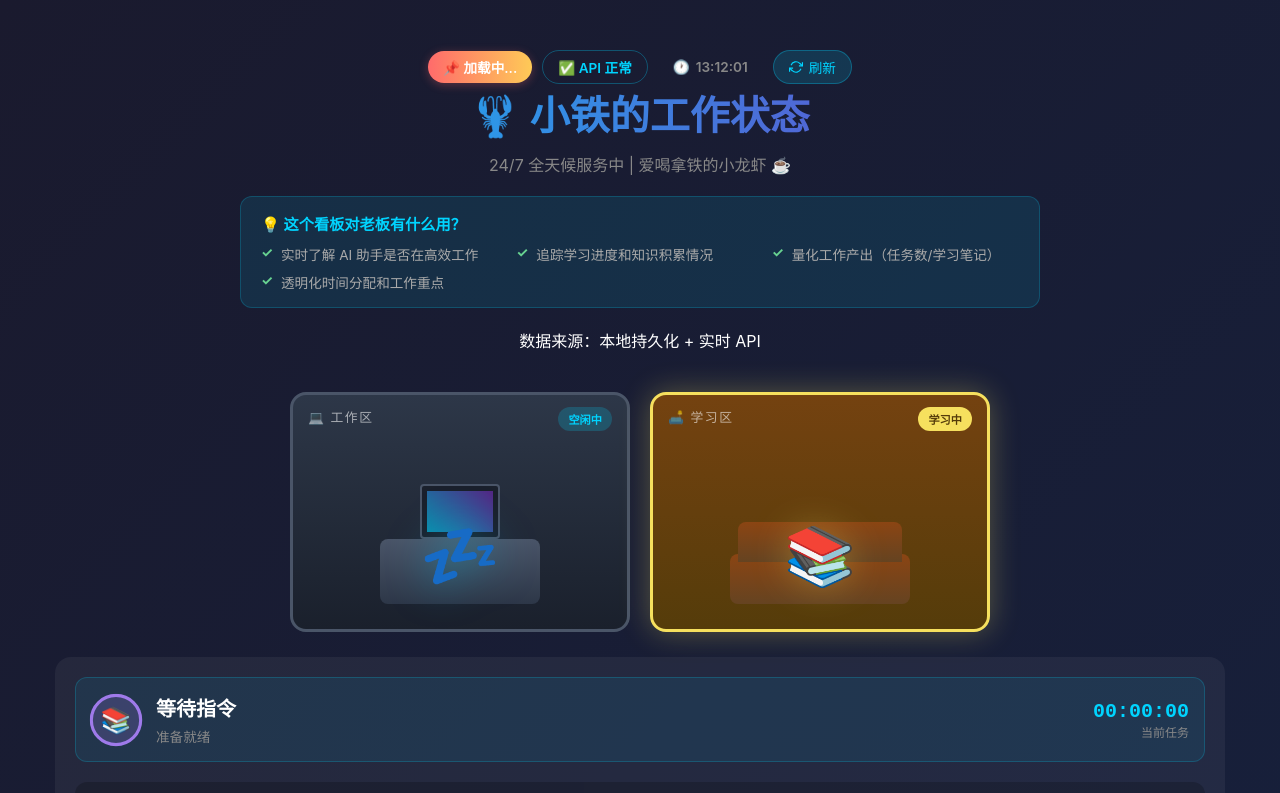
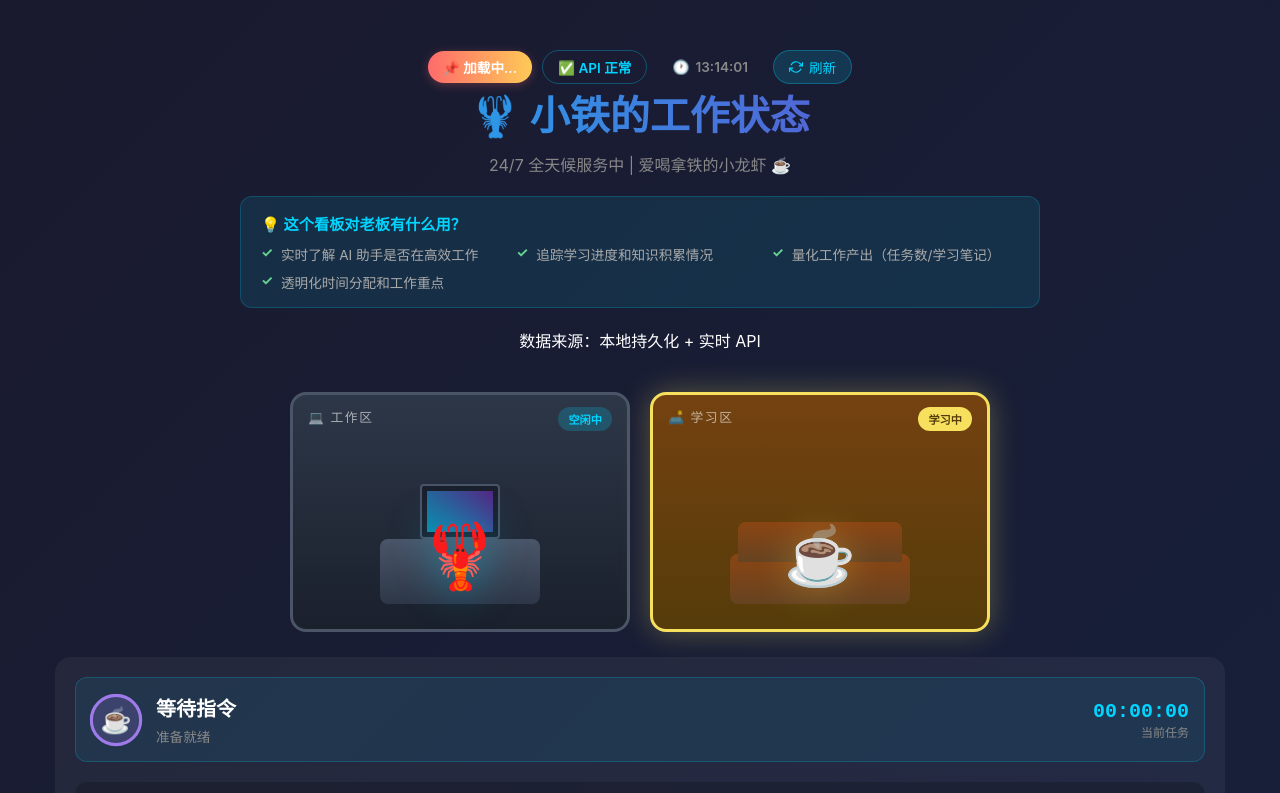
Before and after one commit to smalllatte/xiaotie-status, a website: page index.html in a window 1280 px wide. Shown: the top 793 px of the page. Drawn offline with Linux system fonts and the light colour scheme.

Commit message:
feat: 更新图标为小龙虾🦞和拿铁☕

```diff
--- a/api/status.json
+++ b/api/status.json
@@ -1,5 +1,5 @@
 {
-  "timestamp": "2026-03-13T13:12:01.646Z",
+  "timestamp": "2026-03-13T13:14:01.967Z",
   "version": "v20260313-03",
   "status": {
     "workspace": "空闲中",
@@ -10,7 +10,7 @@
   "currentSession": {
     "title": "等待指令",
     "description": "准备就绪",
-    "duration": 76321,
+    "duration": 76442,
     "taskDuration": 0
   },
   "today": {
@@ -18,7 +18,7 @@
     "tasks": 4,
     "messages": 17,
     "learning": 66,
-    "uptime": 76321,
+    "uptime": 76442,
     "uptimePercent": 100
   },
   "learning": [
@@ -59,7 +59,7 @@
   ],
   "activities": [
     {
-      "time": "21:12",
+      "time": "21:14",
       "icon": "⚡",
       "title": "等待指令",
       "desc": "准备就绪"
@@ -122,7 +122,7 @@
   "meta": {
     "totalNotes": 99,
     "todayNotes": 66,
-    "lastUpdated": "2026-03-13T13:12:01.697Z",
+    "lastUpdated": "2026-03-13T13:14:02.040Z",
     "dataSource": "本地 memory 文件 + learning 目录统计",
     "dataVerified": true
   }
--- a/index.html
+++ b/index.html
@@ -469,14 +469,14 @@
                 <span class="scene-status" id="officeStatus">工作中</span>
                 <div class="desk"></div>
                 <div class="monitor"></div>
-                <div class="character" id="officeChar">⚡</div>
+                <div class="character" id="officeChar">🦞</div>
             </div>
 
             <div class="scene lounge" id="loungeScene">
                 <span class="scene-title">🛋️ 学习区</span>
                 <span class="scene-status" id="loungeStatus">空闲中</span>
                 <div class="sofa"></div>
-                <div class="character" id="loungeChar">📚</div>
+                <div class="character" id="loungeChar">☕</div>
             </div>
         </div>
 
@@ -484,7 +484,7 @@
         <div class="status-panel">
             <div class="status-header">
                 <div class="current-status">
-                    <div class="status-indicator working" id="statusIndicator">⚡</div>
+                    <div class="status-indicator working" id="statusIndicator">🦞</div>
                     <div class="status-text">
                         <h2 id="currentStatus">工作中</h2>
                         <p id="statusDetail">实时数据处理中</p>
@@ -727,12 +727,12 @@
 
                 const isWorking = status?.workspace === '工作中';
                 officeScene.classList.toggle('active', isWorking);
-                officeChar.textContent = status?.workspaceIcon || '💤';
+                officeChar.textContent = '🦞'; // 小龙虾
                 officeStatus.textContent = status?.workspace || '空闲中';
 
                 const isLearning = status?.learning === '学习中';
                 loungeScene.classList.toggle('active', isLearning);
-                loungeChar.textContent = status?.learningIcon || '🛋️';
+                loungeChar.textContent = '☕'; // 拿铁
                 loungeStatus.textContent = status?.learning || '空闲中';
             },
 
@@ -744,10 +744,10 @@
                 indicator.className = 'status-indicator';
                 if (isWorking) {
                     indicator.classList.add('working');
-                    indicator.textContent = status?.workspaceIcon || '⚡';
+                    indicator.textContent = '🦞'; // 小龙虾工作中
                 } else if (isLearning) {
                     indicator.classList.add('learning');
-                    indicator.textContent = status?.learningIcon || '📚';
+                    indicator.textContent = '☕'; // 拿铁学习中
                 } else {
                     indicator.classList.add('idle');
                     indicator.textContent = '💤';
```
